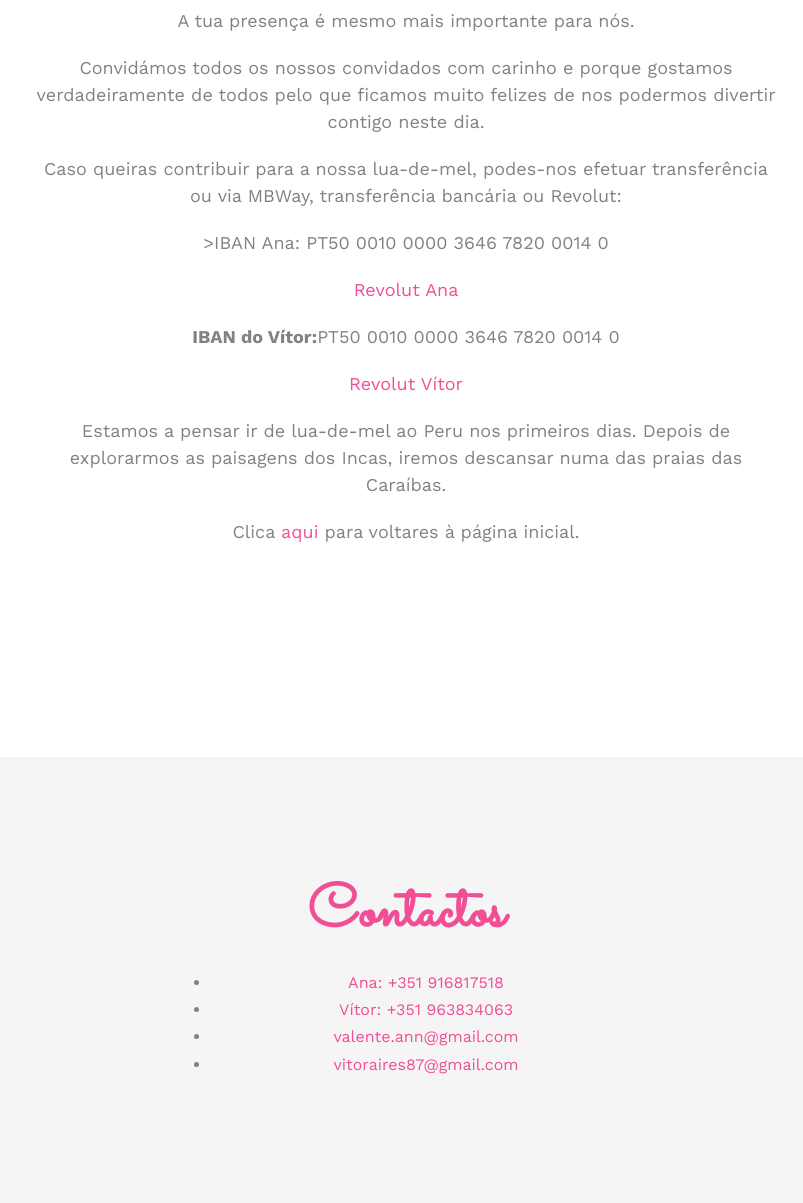
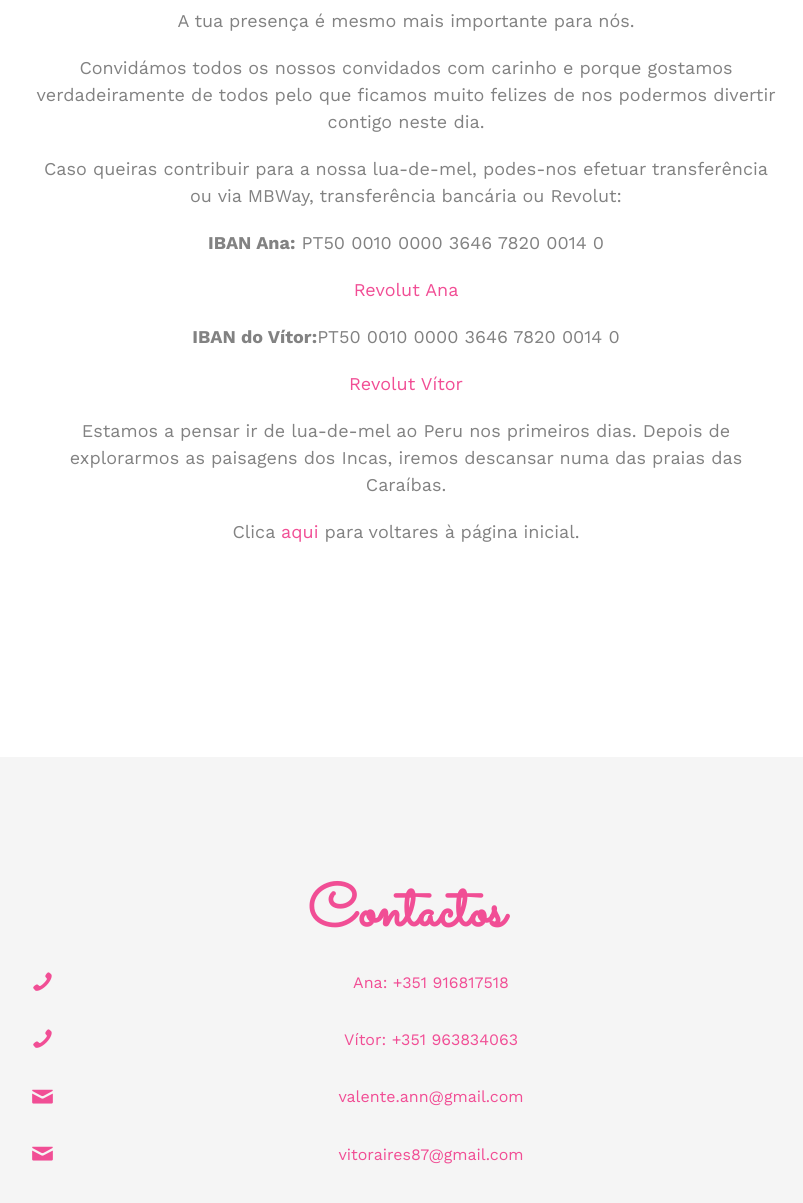
Before and after one commit to avalente88/ana-e-vitor, a plain HTML site: page help_page.html in a window 1280 px wide. Shown: the part 1105-2308 px from the top of the page, without its empty margins (234-1037 px from the left). Drawn offline with nearby package versions, Linux system fonts and the light colour scheme; files whose address does not match are found by name.

Commit message:
correction

```diff
--- a/help_page.html
+++ b/help_page.html
@@ -93,10 +93,10 @@
 					<p>A tua presença é mesmo mais importante para nós.</p>
 					<p>Convidámos todos os nossos convidados com carinho e porque gostamos verdadeiramente de todos pelo que ficamos muito felizes de nos podermos divertir contigo neste dia.</p>
 					<p>Caso queiras contribuir para a nossa lua-de-mel, podes-nos efetuar transferência ou via MBWay, transferência bancária ou Revolut:</p>
-					<p>>IBAN Ana:</b> PT50 0010 0000 3646 7820 0014 0</p>
-						<p><a href="https://revolut.me/ana16wr">Revolut Ana</a></p>
-						<p><b>IBAN do Vítor:</b>PT50 0010 0000 3646 7820 0014 0</p>
-						<p><a href="https://revolut.me/vitoraires87">Revolut Vítor</a></p>
+					<p><b>IBAN Ana:</b> PT50 0010 0000 3646 7820 0014 0</p>
+					<p><a href="https://revolut.me/ana16wr">Revolut Ana</a></p>
+					<p><b>IBAN do Vítor:</b>PT50 0010 0000 3646 7820 0014 0</p>
+					<p><a href="https://revolut.me/vitoraires87">Revolut Vítor</a></p>
 					</ul>
 					<p>Estamos a pensar ir de lua-de-mel ao Peru nos primeiros dias. Depois de explorarmos as paisagens dos Incas, iremos descansar numa das praias das Caraíbas.</p>
 					<p>Clica <a href="index.html">aqui</a> para voltares à página inicial.</p>
@@ -109,7 +109,7 @@
 			<div class="row animate-box">
 				<div class="col-md-8 col-md-offset-2 text-center fh5co-heading">
 
-					<div class="col-md-8 col-md-offset-2 text-center fh5co-heading">
+					<div class="fh5co-contact-info">
 						<h2>Contactos</h2>
 						<ul>
 							<li class="phone"><a>Ana: +351 916817518</a></li>
```
